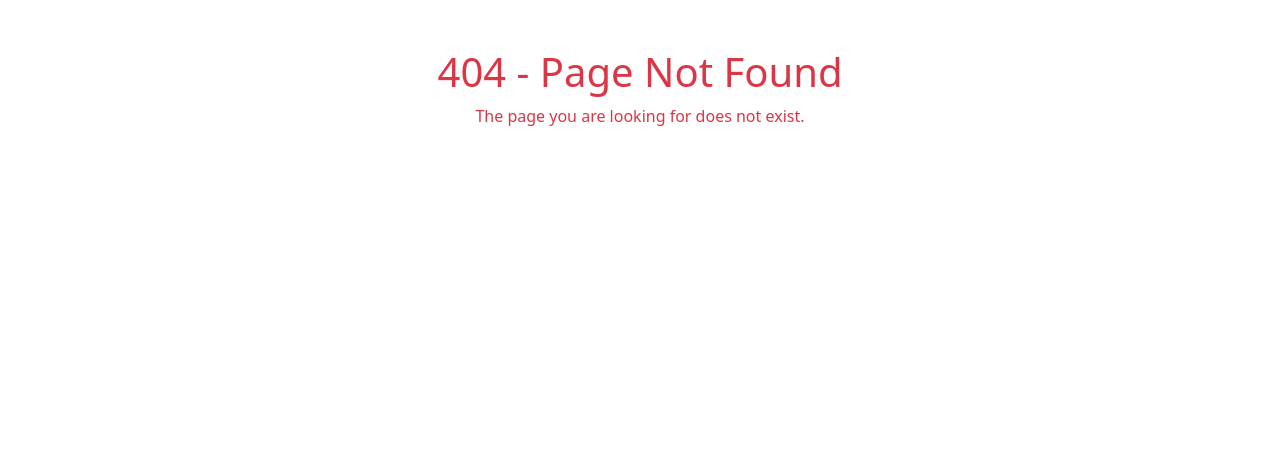
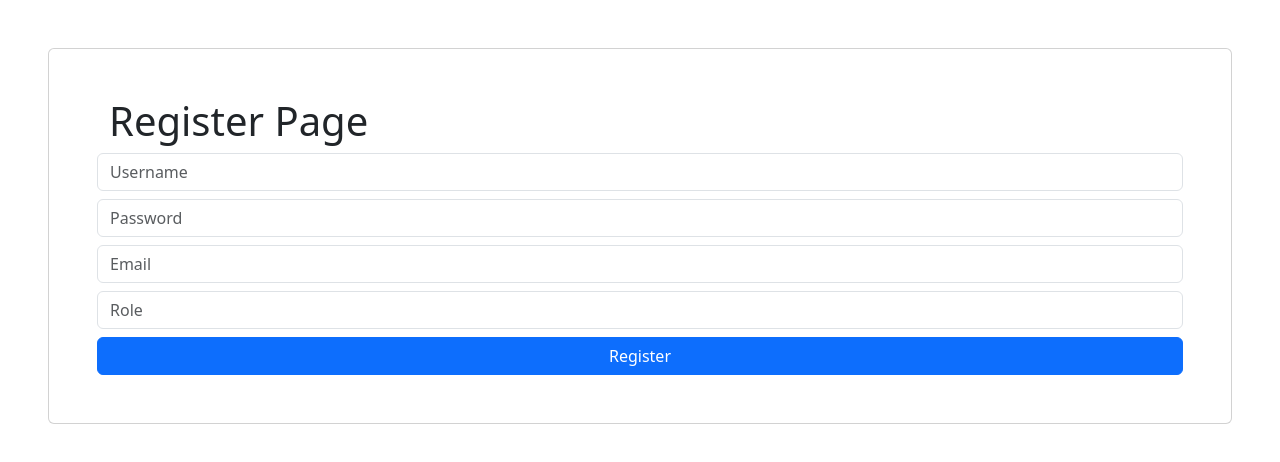
Before and after one commit to Manthiramoorthy/SAT-frontend, a React (Create React App) app: page /register in a window 1280 px wide. Before the commit this address had no page. Shown: the top 462 px of the page. Built offline with nearby package versions, Linux system fonts and the light colour scheme.

Commit message:
Registration, Role based access

```diff
--- a/src/App.js
+++ b/src/App.js
@@ -3,17 +3,18 @@ import "bootstrap/dist/css/bootstrap.min.css"
 import ProductList from './product/ProductList';
 
 function App() {
+  function handleLogout() {
+    localStorage.removeItem("token");
+    window.location.href = "/login"; // Redirect to login page after logout
+  }
   return (
     <div className='m-5'>
       <h1>App</h1>
-      <ProductList/>
+      <a className='btn btn-primary m-4' href='/addproduct'>Add Product</a>
+      <a className='btn btn-primary' onClick={handleLogout}>Logout</a>
+      <ProductList />
     </div>
   );
 }
 
 export default App;
-
-// Create component
-
-// fcuntion
-// return the html tags
--- a/src/Router.js
+++ b/src/Router.js
@@ -5,6 +5,7 @@ import AddProduct from "./product/AddProduct";
 import PageNotFound from "./PageNotFound";
 import Login from "./auth/Login";
 import ProtectedRoute from "./auth/ProtectedRoute";
+import Register from "./auth/Register";
 
 function Router() {
     console.log("Router rendered");
@@ -13,6 +14,7 @@ function Router() {
             <BrowserRouter>
                 <Routes>
                     <Route path="/login" element={<Login />} />
+                    <Route path="/register" element={<Register />} />
                     <Route path="/" element={
                         <ProtectedRoute>
                             <App />
@@ -24,7 +26,7 @@ function Router() {
                         </ProtectedRoute>
                     } />
                     <Route path="/addproduct" element={
-                        <ProtectedRoute>
+                        <ProtectedRoute role={"admin"}>
                             <AddProduct />
                         </ProtectedRoute>
                     } />
--- a/src/auth/Login.js
+++ b/src/auth/Login.js
@@ -27,7 +27,8 @@ function Login() {
                 const data = await response.json();
                 console.log("Login successful:", data);
                 localStorage.setItem("token", data.token);
-                alert("Login successful!");
+                localStorage.setItem("user", JSON.stringify(data.user));
+                window.location.href = "/";
             } else {
                 alert("Login failed. Please check your credentials.");
                 console.error("Login error:", response.statusText);
@@ -48,6 +49,8 @@ function Login() {
                 <input onChange={e => setUsername(e.target.value)} type="text" placeholder="Username" className="form-control mb-2" />
                 <input onChange={e => setPassword(e.target.value)} type="password" placeholder="Password" className="form-control mb-2" />
                 <button onClick={handleLogin} className="btn btn-primary">Login</button>
+
+                <a href="/register" className="btn btn-secondary ms-2">Register</a>
             </div>
         </div>
     );
--- a/src/auth/ProtectedRoute.js
+++ b/src/auth/ProtectedRoute.js
@@ -1,9 +1,13 @@
 import { Navigate } from "react-router-dom";
-function ProtectedRoute({ children }) {
+function ProtectedRoute({ children, role }) {
     const token = localStorage.getItem("token");
-
+    const user = JSON.parse(localStorage.getItem("user"));
     // If token exists, render the children components
     if (token) {
+        if (role && user.role !== role) {
+            // If the user role does not match the required role, redirect to home
+            return <Navigate to="/pagenotfound" replace />;
+        }
         return children;
     }
 
--- /dev/null
+++ b/src/auth/Register.js
@@ -0,0 +1,51 @@
+import React, { useState } from 'react';
+import "bootstrap/dist/css/bootstrap.min.css";
+function Register() {
+    const [username, setUsername] = useState("");
+    const [password, setPassword] = useState("");
+    const [email, setEmail] = useState("");
+    const [role, setRole] = useState("");
+
+    async function handleRegister() {
+        const registerData = {
+            username: username,
+            password: password,
+            email: email,
+            role: role,
+        };
+        try {
+            const response = await fetch(process.env.REACT_APP_BACKEND_URL + "/auth/register",
+                {
+                    method: "POST",
+                    headers: {
+                        "Content-Type": "application/json",
+                    },
+                    body: JSON.stringify(registerData),
+                }
+            );
+
+            if (response.ok) {
+                alert("Registration successful! You can now log in.");
+                window.location.href = "/login";
+            } else {
+                alert("Registration failed. Please try again.");
+                console.error("Registration error:", response.statusText);
+            }
+        } catch (error) {
+            console.error("Error during registration:", error);
+            alert("An error occurred during registration. Please try again later.");
+        }
+    }
+    return (
+        <div className="row card m-5 p-5 justify-content-center">
+            <h1>Register Page</h1>
+            <input onChange={e => setUsername(e.target.value)} type="text" placeholder="Username" className="form-control mb-2" />
+            <input onChange={e => setPassword(e.target.value)} type="password" placeholder="Password" className="form-control mb-2" />
+            <input onChange={e => setEmail(e.target.value)} type="email" placeholder="Email" className="form-control mb-2" />
+            <input onChange={e => setRole(e.target.value)} type="text" placeholder="Role" className="form-control mb-2" />
+            <button onClick={handleRegister} className="btn btn-primary">Register</button>
+        </div>
+    );
+}
+
+export default Register;
--- a/src/product/AddProduct.js
+++ b/src/product/AddProduct.js
@@ -1,13 +1,47 @@
 import "bootstrap/dist/css/bootstrap.min.css"
+import { useState } from "react";
 
 function AddProduct() {
+    const [title, setTitle] = useState("");
+    const [price, setPrice] = useState("");
+    const [description, setDescription] = useState("");
+
+    async function handleAddProduct() {
+        try {
+            const productData = {
+                title: title,
+                price: price,
+                description: description,
+            };
+            const response = await fetch(process.env.REACT_APP_BACKEND_URL + "/products", {
+                method: "POST",
+                headers: {
+                    "Content-Type": "application/json",
+                    "authorization": "Bearer " + localStorage.getItem("token") || "",
+                },
+                body: JSON.stringify(productData),
+            });
+
+            if (response.ok) {
+                alert("Product added successfully!");
+                window.location.href = "/"; // Redirect to product list after adding
+            } else {
+                alert("Failed to add product. Please try again.");
+                console.error("Error adding product:", response.statusText);
+            }
+        } catch (error) {
+            console.error("Error during product addition:", error);
+            alert("An error occurred while adding the product. Please try again later.");
+        }
+    }
+
     return (
         <div className="card m-5">
             <h1 className="m-4">AddProduct</h1>
-            <input className="form-control m-4" type="text" placeholder="Enter product name" />
-            <input className="form-control m-4" type="text" placeholder="Enter product price" />
-            <input className="form-control m-4" type="text" placeholder="Enter product description" />
-            <button className="btn btn-primary m-4">Add Product</button>
+            <input onChange={e => setTitle(e.target.value)} className="form-control m-4" type="text" placeholder="Enter product name" />
+            <input onChange={e => setPrice(e.target.value)} className="form-control m-4" type="text" placeholder="Enter product price" />
+            <input onChange={e => setDescription(e.target.value)} className="form-control m-4" type="text" placeholder="Enter product description" />
+            <button onClick={handleAddProduct} className="btn btn-primary m-4">Add Product</button>
         </div>
     )
 }
--- a/src/product/ProductCard.js
+++ b/src/product/ProductCard.js
@@ -2,7 +2,7 @@ import "bootstrap/dist/css/bootstrap.min.css"
 
 function ProductCard({ title, description, price, imageUri }) {
     return (
-        <div className="col-md-12 col-sm-12 m-5 card p-5">
+        <div className="col-md-3 col-sm-12 m-2 card p-3">
             <h1>{title}</h1>
             <img src={imageUri} alt={title} className="img-fluid" />
             <p>{description}</p>
```
